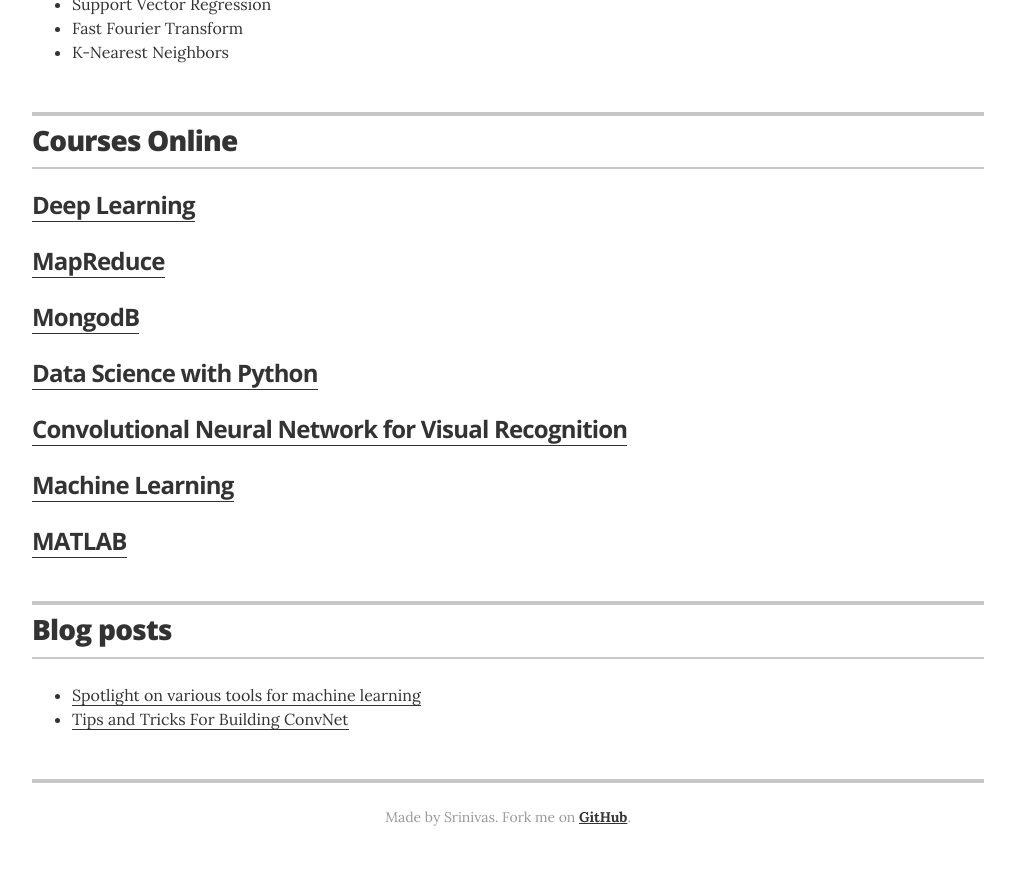
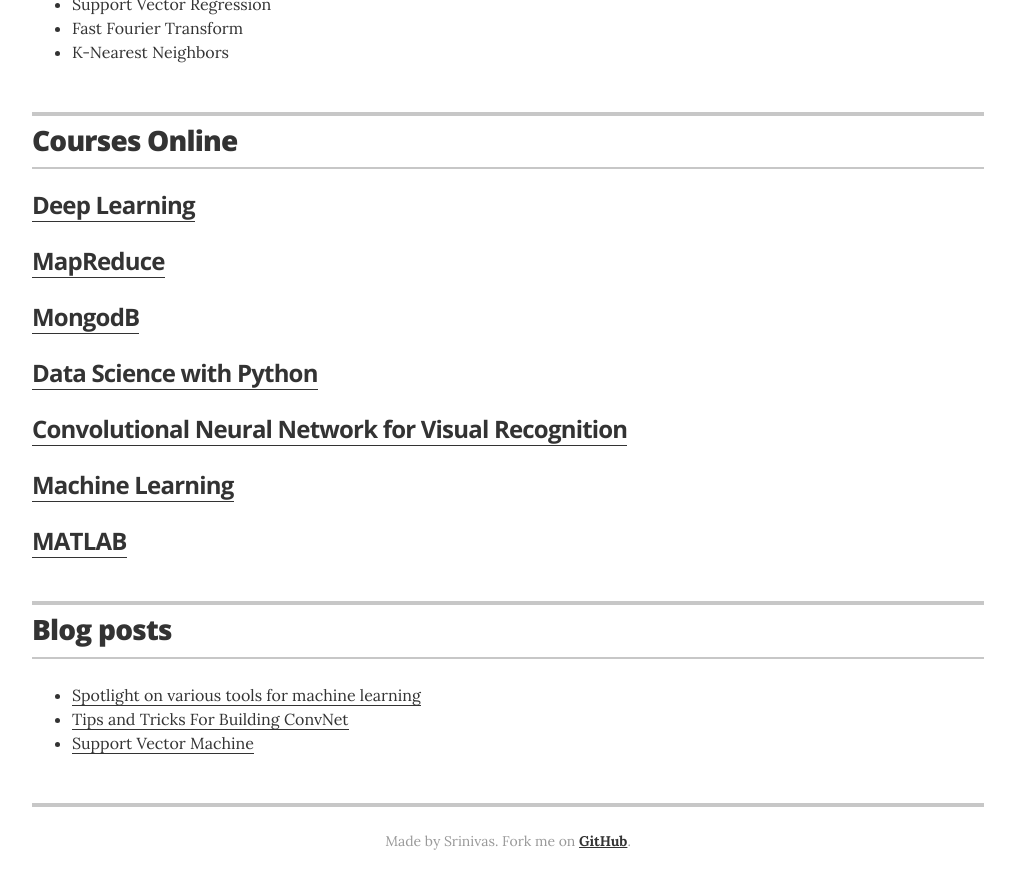
Before and after one commit to cna274/cna.github.io, a Jekyll site: the page built from index.html, in a window 1280 px wide and 900 px high, scrolled down 3605 px. Shown: the top 889 px of the window, without its empty margins (132-1147 px from the left). Built offline with Jekyll 4.4.1, drawn with Linux system fonts in a browser that asks for light colours.

Commit message:
Adding new rticle

```diff
--- a/_layouts/resume.html
+++ b/_layouts/resume.html
@@ -344,6 +344,8 @@
           <ul class="resume-item-list">
             <li><a href="http://www.linkedin.com/pulse/spotlight-various-tools-machine-learning-srinivas-kulkarni?trk=v-feed&lipi=urn%3Ali%3Apage%3Ad_flagship3_feed%3BUoVLn72Is5cnHFAKnrWIhg%3D%3D">Spotlight on various tools for machine learning</a></li>
             <li><a href="https://www.linkedin.com/pulse/tips-tricks-building-cnn-srinivas-kulkarni">Tips and Tricks For Building ConvNet</a></li>
+			<li><a href="https://www.linkedin.com/pulse/support-vector-machine-srinivas-kulkarni">Support Vector Machine</a></li>
+
           </ul>
         </div>
 
```
